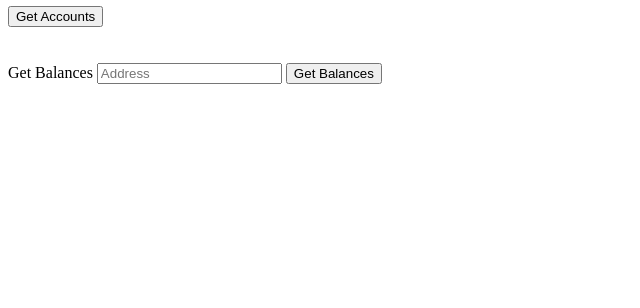
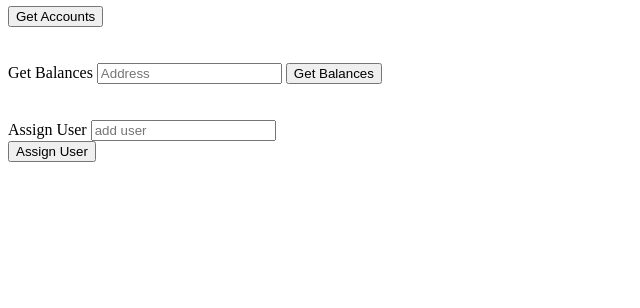
Before and after one commit to shanawarkhan/truf_rbac, a website: page app/index.html in a window 1280 px wide. Shown: the part 492-800 px from the top of the page, without its empty margins (0-640 px from the left). Drawn offline with Linux system fonts and the light colour scheme; files whose address does not match are found by name.

Commit message:
Update index.html

```diff
--- a/app/index.html
+++ b/app/index.html
@@ -52,5 +52,13 @@
   <div id="getBalances"></div>
 
 
+  <br/><br/>
+
+  <label for="users">Assign User</label>
+  <input type="text" id="users" placeholder="add user"></div>
+  <button id="send" onclick="App.assignUser()">Assign User</button>
+  <div id="userStatus"></div>
+
+
 </body>
 </html>
```
